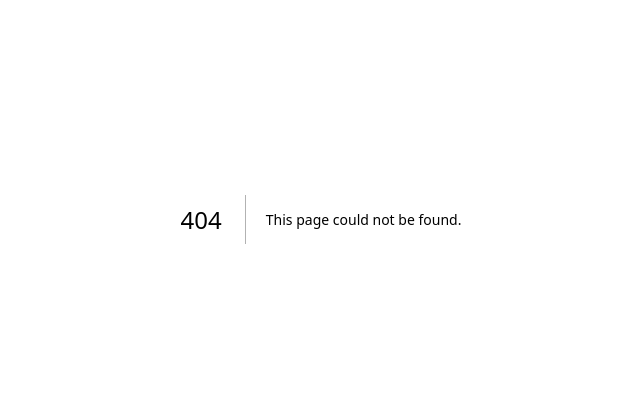
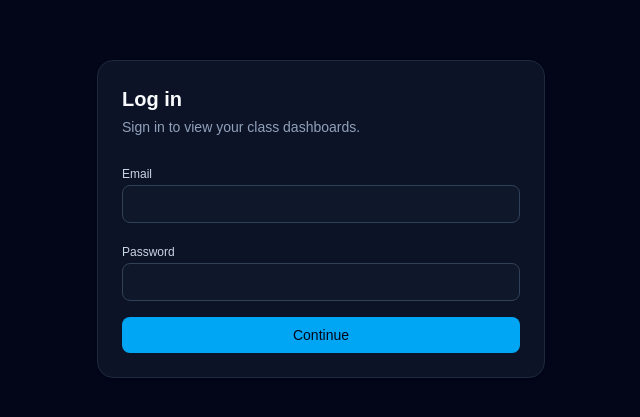
Before and after one commit to ashwath-polali/WiseGraph, a Next.js app in the folder wisemetrics/: page /login in a window 1280 px wide. Before the commit this address had no page. Shown: the part 181-598 px from the top of the page, without its empty margins (319-959 px from the left). Built offline with nearby package versions, Linux system fonts and the light colour scheme.

Commit message:
basic redirects functioning

```diff
--- /dev/null
+++ b/wisemetrics/app/(auth)/layout.tsx
@@ -0,0 +1,12 @@
+import type { ReactNode } from "react";
+import { Card } from "@/components/ui/Card";
+
+export default function AuthLayout({ children }: { children: ReactNode }) {
+  return (
+    <div className="min-h-screen bg-slate-950 text-slate-50 flex items-center justify-center px-4">
+      <Card className="w-full max-w-md p-6">
+        {children}
+      </Card>
+    </div>
+  );
+}
--- /dev/null
+++ b/wisemetrics/app/(auth)/login/page.tsx
@@ -0,0 +1,50 @@
+"use client";
+
+import { useRouter } from "next/navigation";
+import { FormEvent, useState } from "react";
+import { Button } from "@/components/ui/Button";
+import { Input } from "@/components/ui/Input";
+
+export default function LoginPage() {
+  const router = useRouter();
+  const [email, setEmail] = useState("");
+  const [password, setPassword] = useState("");
+
+  function handleSubmit(e: FormEvent) {
+    e.preventDefault();
+    // Temporary fake login; will be replaced by Supabase
+    router.push("/dashboard");
+  }
+
+  return (
+    <div>
+      <h1 className="text-xl font-semibold mb-1">Log in</h1>
+      <p className="text-sm text-slate-400 mb-6">
+        Sign in to view your class dashboards.
+      </p>
+      <form onSubmit={handleSubmit} className="space-y-4">
+        <div className="space-y-1">
+          <label className="text-xs text-slate-300">Email</label>
+          <Input
+            type="email"
+            value={email}
+            onChange={e => setEmail(e.target.value)}
+            required
+          />
+        </div>
+        <div className="space-y-1">
+          <label className="text-xs text-slate-300">Password</label>
+          <Input
+            type="password"
+            value={password}
+            onChange={e => setPassword(e.target.value)}
+            required
+          />
+        </div>
+        <Button type="submit" className="w-full">
+          Continue
+        </Button>
+      </form>
+    </div>
+  );
+}
--- /dev/null
+++ b/wisemetrics/app/(auth)/signup/page.tsx
@@ -0,0 +1,50 @@
+"use client";
+
+import { useRouter } from "next/navigation";
+import { FormEvent, useState } from "react";
+import { Button } from "@/components/ui/Button";
+import { Input } from "@/components/ui/Input";
+
+export default function SignupPage() {
+  const router = useRouter();
+  const [email, setEmail] = useState("");
+  const [password, setPassword] = useState("");
+
+  function handleSubmit(e: FormEvent) {
+    e.preventDefault();
+    // Temporary fake signup; will be replaced by Supabase
+    router.push("/dashboard");
+  }
+
+  return (
+    <div>
+      <h1 className="text-xl font-semibold mb-1">Create account</h1>
+      <p className="text-sm text-slate-400 mb-6">
+        Get access to interactive assessment reports.
+      </p>
+      <form onSubmit={handleSubmit} className="space-y-4">
+        <div className="space-y-1">
+          <label className="text-xs text-slate-300">Email</label>
+          <Input
+            type="email"
+            value={email}
+            onChange={e => setEmail(e.target.value)}
+            required
+          />
+        </div>
+        <div className="space-y-1">
+          <label className="text-xs text-slate-300">Password</label>
+          <Input
+            type="password"
+            value={password}
+            onChange={e => setPassword(e.target.value)}
+            required
+          />
+        </div>
+        <Button type="submit" className="w-full">
+          Sign up
+        </Button>
+      </form>
+    </div>
+  );
+}
--- /dev/null
+++ b/wisemetrics/app/(dashboard)/dashboard/layout.tsx
@@ -0,0 +1,32 @@
+import type { ReactNode } from "react";
+import { Button } from "@/components/ui/Button";
+
+export default function DashboardLayout({ children }: { children: ReactNode }) {
+  return (
+    <div className="min-h-screen bg-slate-950 text-slate-50">
+      <header className="border-b border-slate-800 bg-slate-950/80 backdrop-blur">
+        <div className="mx-auto flex max-w-6xl items-center justify-between px-4 py-3">
+          <div className="flex items-center gap-2">
+            <div className="flex h-8 w-8 items-center justify-center rounded-full bg-sky-500/20 text-sky-400 font-semibold">
+              W
+            </div>
+            <span className="text-sm font-medium text-slate-100">
+              WiseGraph
+            </span>
+          </div>
+          <div className="flex items-center gap-3">
+            <span className="hidden text-xs text-slate-400 sm:inline">
+              Mr. Wiseman
+            </span>
+            <Button variant="ghost">
+              Log out
+            </Button>
+          </div>
+        </div>
+      </header>
+      <main className="mx-auto max-w-6xl px-4 py-6">
+        {children}
+      </main>
+    </div>
+  );
+}
--- /dev/null
+++ b/wisemetrics/app/(dashboard)/dashboard/page.tsx
@@ -0,0 +1,10 @@
+export default function DashboardPage() {
+    return (
+      <div>
+        <h1 className="text-2xl font-semibold mb-2">Class dashboard</h1>
+        <p className="text-sm text-slate-400">
+          This is where the class overview chart will go.
+        </p>
+      </div>
+    );
+  }
--- a/wisemetrics/app/page.tsx
+++ b/wisemetrics/app/page.tsx
@@ -1,3 +1,4 @@
+import Link from "next/link";
 import { Button } from "@/components/ui/Button";
 import { Card } from "@/components/ui/Card";
 
@@ -10,8 +11,12 @@ export default function HomePage() {
           Interactive reports for student assessments.
         </p>
         <div className="flex justify-center gap-3">
-          <Button>Log in</Button>
-          <Button variant="secondary">Sign up</Button>
+          <Link href="/login">
+            <Button>Log in</Button>
+          </Link>
+          <Link href="/signup">
+            <Button variant="secondary">Sign up</Button>
+          </Link>
         </div>
       </Card>
     </main>
```
